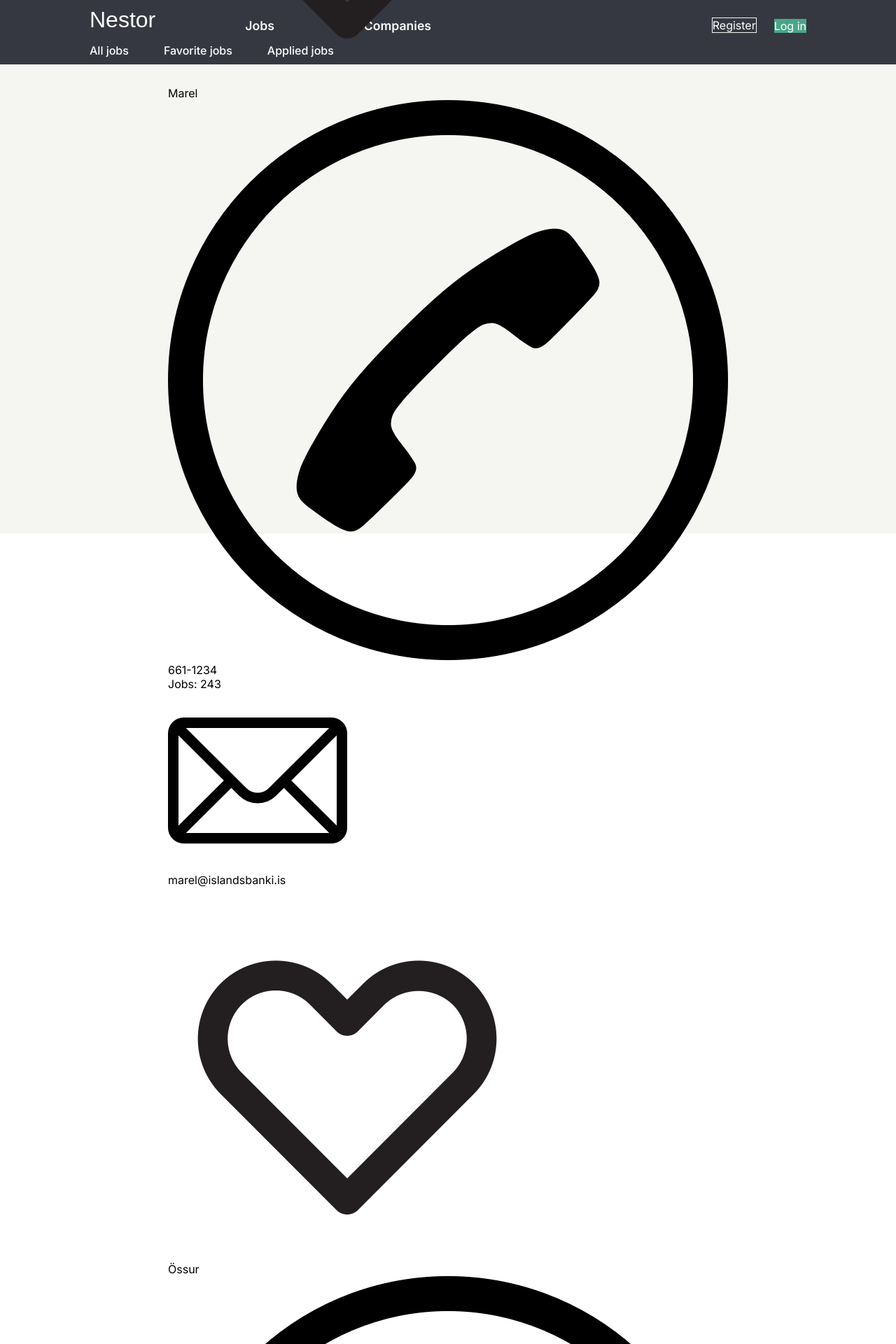
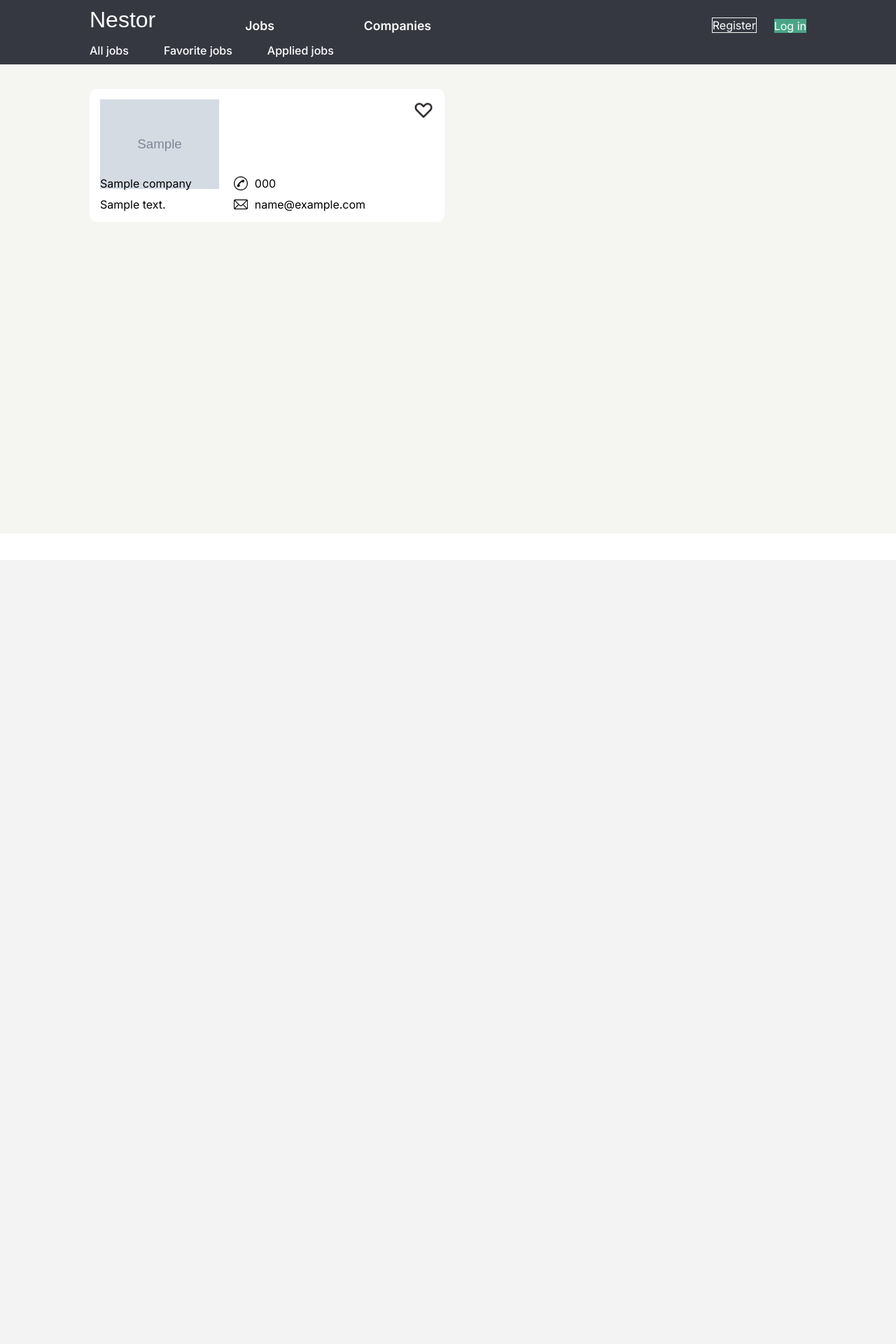
Before and after one commit to GiantMushy/Nestor, a Django app: page /companies/ in a window 1280 px wide. Shown: the top 1920 px of the page at 70% size. After the commit the page ends 302 px from the top, so only its background shows below. Run offline with Django 5.2, Linux system fonts and the light colour scheme; tables that the repository leaves empty hold one stand-in row (values such as "Sample post"); grey boxes marked "Sample" are stand-in pictures; some web fonts are replaced.

Commit message:
company breytingar

```diff
--- a/Nestor/company/views.py
+++ b/Nestor/company/views.py
@@ -4,11 +4,13 @@ from company.models import Company
 # Create your views here.
 
 
-companies = [
-    { 'name': 'Islandsbanki', 'address': 'Heiðarás 5', 'phone': '661-5966', 'mail': 'islandsbanki@islandsbanki.is', 'available_jobs': 23},
-    { 'name': 'Marel', 'address': 'Heiðarás 5', 'phone': '661-1234', 'mail': 'marel@islandsbanki.is', 'available_jobs': 243},
-    { 'name': 'Össur', 'address': 'Gusti 5', 'phone': '432-1234', 'mail': 'ossur@islandsbanki.is', 'available_jobs': 2},
-]
+# companies = [
+#     { 'id': 3, 'name': 'Marel', 'number_of_employees': 750, 'address': 'Austurhraun 9', 'description': 'We make stuff for fish', 'link': 'http://marel.com',
+#       'logo': 'https://external-content.duckduckgo.com/iu/?u=https%3A%2F%2Fcompanieslogo.com%2Fimg%2Forig%2FMAREL.AS_BIG-13790959.png%3Ft%3D1604428470&f=1&nofb=1&ipt=c563754f591d10cbb1cefa26a2fc6ec61185972e69c8aca57d637fb055e64959&ipo=images',
+#       'email': 'marel@marel.com', 'phone': '5638000', 'zipcode_id': 13},
+# ]
+
+
 
 def index(request):
-    return render(request, 'company/index.html', context={'companies': companies})
+    return render(request, 'company/index.html', context={'companies': Company.objects.all()})
--- a/Nestor/static/css/company_cards.css
+++ b/Nestor/static/css/company_cards.css
@@ -1,8 +1,4 @@
-body {
-    background-color: lightblue;
-    margin-left: 5%;
-    margin-right: 5%;
-}
+
 
 .all_companies {
     display: grid;
--- a/Nestor/static/css/login.css
+++ b/Nestor/static/css/login.css
@@ -1,5 +1,5 @@
 main {
-	display: flex;
+	/*display: flex;*/
 	align-items: center;
 	justify-content: center;
 	height: 75vh;
--- a/Nestor/templates/applicant/applicant.html
+++ b/Nestor/templates/applicant/applicant.html
@@ -1,9 +1,11 @@
 {% extends "base.html" %}
 {% load static %}
+
 {% block additionalStyles %}
 <link rel="stylesheet" href="{% static 'css/profile.css' %}" />
 <script type="text/javascript" src="{% static 'js/profile.js' %}"></script>
 {% endblock additionalStyles %}
+
 {% block content %}
     <div id="view-profile">
         <h2>Welcome {{ applicant.full_name }} </h2>
--- a/Nestor/templates/base.html
+++ b/Nestor/templates/base.html
@@ -6,6 +6,7 @@
         <title>Nestor</title>
         <link rel="stylesheet" href="{% static 'css/nav_bar.css' %}" />
         <link rel="stylesheet" href="{% static 'css/login.css' %}" />
+        <link rel="stylesheet" href="{% static 'css/company_cards.css' %}" />
         <link rel="icon" type="image/x-icon" href="{% static 'images/favicon.ico' %}">
         <link rel="preconnect" href="https://fonts.googleapis.com">
         <link rel="preconnect" href="https://fonts.gstatic.com" crossorigin>
--- a/Nestor/templates/company/single_company.html
+++ b/Nestor/templates/company/single_company.html
@@ -1,7 +1,7 @@
 {% load static %}
 <div class="company_card">
     <div class="company_container_row">
-        <div class="company_image_container"><img class="company_image" src=" " alt=""></div>
+        <div class="company_image_container"><img class="company_image" src="{{ company.logo }}" alt=""></div>
         <div class="like_button">
             <div><img class="heart_image" src="{% static 'images/heartoutline_110866.png'%}" alt=""></div>
         </div>
@@ -11,7 +11,7 @@
         <div class="info_container"><img src="{% static 'images/phone_icon.png'%}" alt=""><p>{{ company.phone }}</p></div>
     </div>
     <div class="company_container_row">
-        <p>Jobs: {{ company.available_jobs }}</p>
-        <div class="info_container"><img src="{% static 'images/mail_icon.png'%}" alt=""><p>{{ company.mail }}</p></div>
+        <p>{{ company.address }}</p>
+        <div class="info_container"><img src="{% static 'images/mail_icon.png'%}" alt=""><p>{{ company.email }}</p></div>
     </div>
 </div>
```
